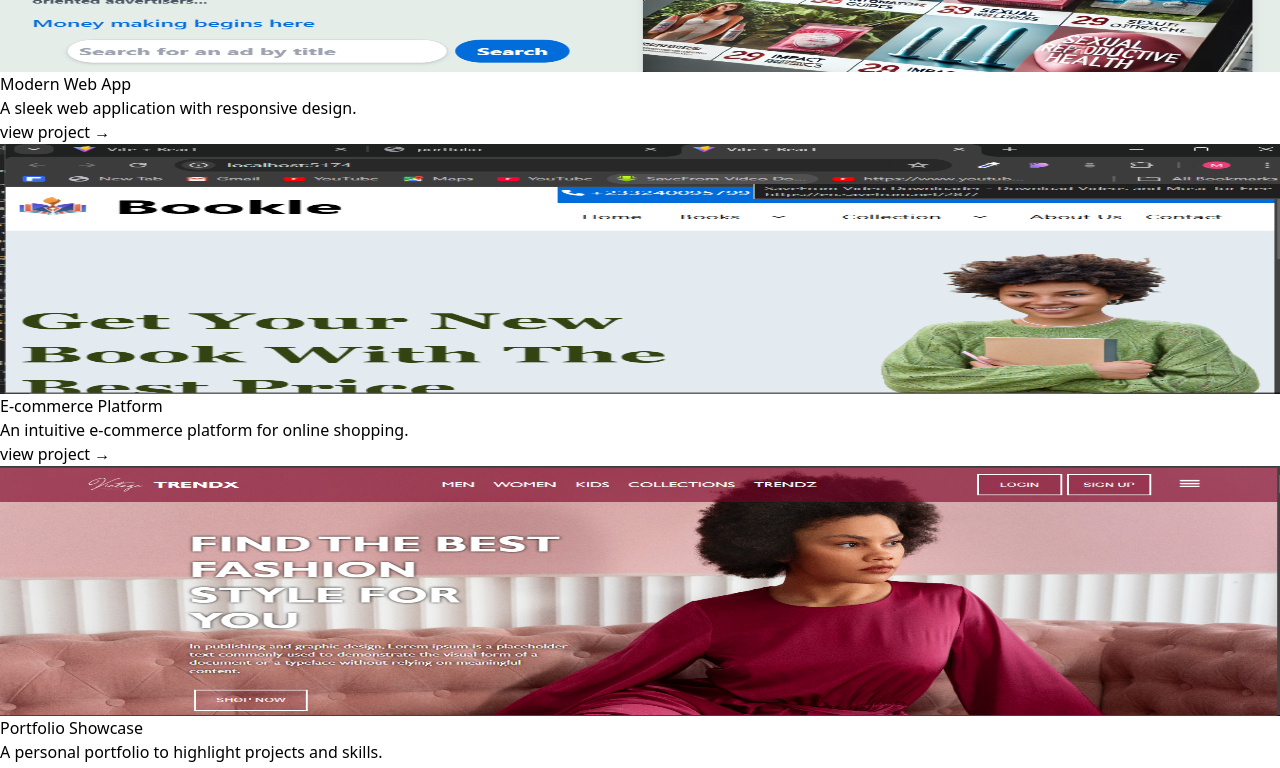
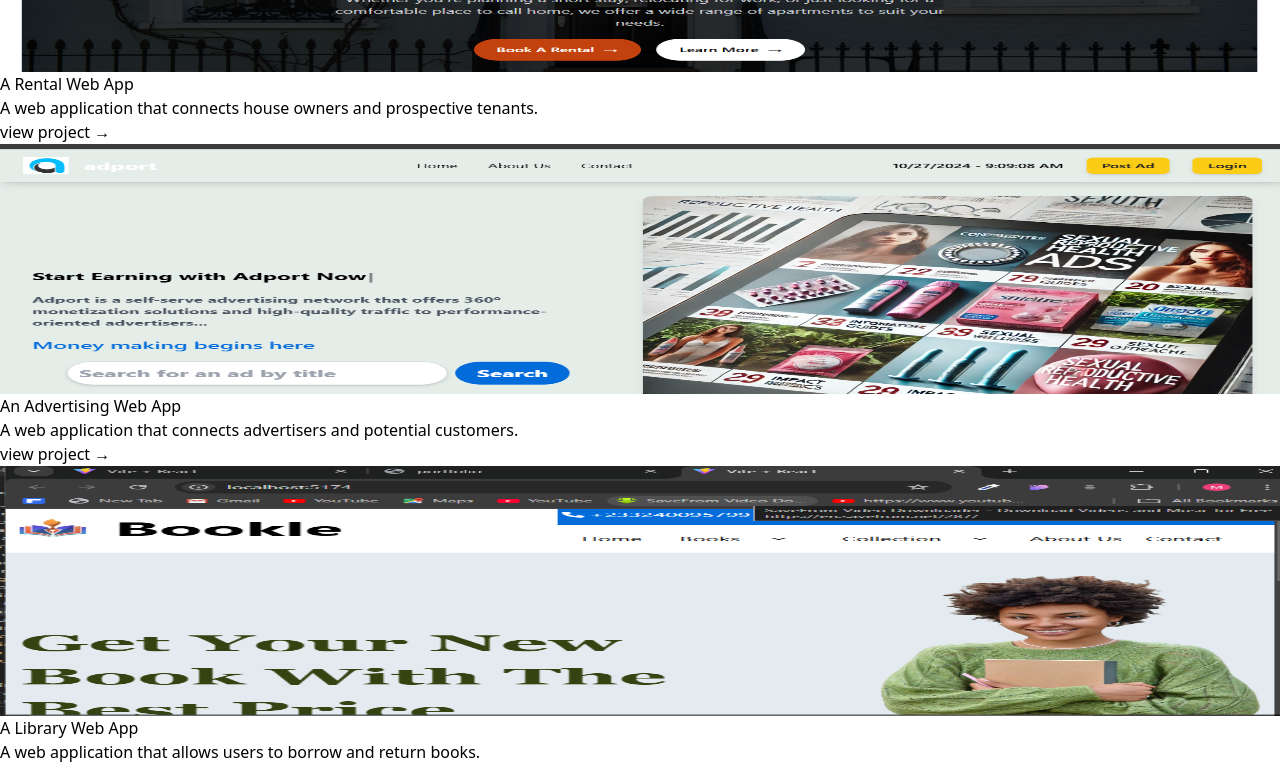
Before and after one commit to mawuse-tech/myportfolio, a React (Vite) app: page /dashboard/link in a window 1280 px wide. Shown: the part 400-1168 px from the top of the page. Built offline with nearby package versions, Linux system fonts and the light colour scheme.

Commit message:
i am working on the final touches

```diff
--- a/src/components/Dashboard/DashboardLayouts.jsx
+++ b/src/components/Dashboard/DashboardLayouts.jsx
@@ -33,26 +33,18 @@ function DashboardLayout() {
       </div>
 
       {/* Main content with Sidebar and Outlet */}
-      <div className="flex flex-1 justify-center">
+      <div className="flex flex-1">
         {/* Sidebar */}
         <div
           className={`${
             isSidebarOpen ? "block" : "hidden"
-          } md:block fixed inset-y-0 left-0 w-64 bg-[#242424] text-pink-800 z-40 md:relative md:translate-x-0 transform transition-transform duration-300 ease-in-out`}
+          } md:block fixed md:sticky top-0 h-screen w-64 bg-[#242424] text-pink-800 z-40 overflow-y-auto`}
         >
           <Sidebar />
         </div>
 
-        {/* Overlay for mobile sidebar */}
-        {isSidebarOpen && (
-          <div
-            className="fixed inset-0 z-30 bg-black opacity-50 md:hidden"
-            onClick={toggleSidebar}
-          ></div>
-        )}
-
         {/* Outlet for main content */}
-        <div className="flex-1 flex justify-center items-center p-6">
+        <div className="flex-1 flex justify-center items-start p-6">
           <div className="w-full max-w-4xl mx-auto">
             <Outlet />
           </div>
--- a/src/components/DashboardLayouts/Contact.jsx
+++ b/src/components/DashboardLayouts/Contact.jsx
@@ -117,7 +117,7 @@ const Contact = () => {
                 <path strokeLinecap="round" strokeLinejoin="round" strokeWidth={2} d="M17.657 16.657L13.414 20.9a1.998 1.998 0 01-2.827 0l-4.244-4.243a8 8 0 1111.314 0z" />
                 <path strokeLinecap="round" strokeLinejoin="round" strokeWidth={2} d="M15 11a3 3 0 11-6 0 3 3 0 016 0z" />
               </svg>
-              <span>Your Location</span>
+              <span>Lapaz, Accra.</span>
             </div>
           </div>
         </motion.div>
--- a/src/components/DashboardLayouts/Resume.jsx
+++ b/src/components/DashboardLayouts/Resume.jsx
@@ -49,11 +49,10 @@ function Resume() {
               <div className="transform transition-all duration-300">
                 <h3 className="text-xl font-bold text-pink-800">Mest Africa (2024)</h3>
                 <ul className="mt-3 space-y-2 text-lg">
-                  {['Built a library web app with an API.',
-                    'Built an apartment rental app with an API.',
-                    'Built an Advert App with an API.',
-                    'Solo project for a software engineering course.',
-                    'Built a portfolio website.'].map((item, index) => (
+                  {['Designed and developed a responsive portfolio website using React, Tailwind CSS to showcase projects and skills.',
+                    'Collaborated with a backend developer to build a rental web app that connects house owners and prospective tenants',
+                    'Collaborated with a team to design and develop an advertising web application using React and Tailwind CSS.',
+                    'Solo project for a software engineering course.'].map((item, index) => (
                     <li key={index}
                         className="flex items-start space-x-2 hover:translate-x-2 transition-transform duration-300"
                         style={{ animationDelay: `${index * 100}ms` }}>
--- a/src/components/Home.jsx
+++ b/src/components/Home.jsx
@@ -53,7 +53,7 @@ function Home() {
                   animate={{ opacity: 1, y: 0 }}
                   transition={{ duration: 0.8, delay: 0.5 }}
                 >
-                  HIRE ME
+                  <Link to="/dashboard/contact">HIRE ME</Link>
                 </motion.button>
 
                 <motion.div
--- a/src/components/MyWork.jsx
+++ b/src/components/MyWork.jsx
@@ -1,32 +1,32 @@
 import React from "react";
 import { motion } from "framer-motion";
-import sn1 from "../assets/images/screen1.png";
-import sn2 from "../assets/images/screen2.png";
-import sn3 from "../assets/images/screen3.png";
+import sn1 from "../assets/images/screen7.png";
+import sn2 from "../assets/images/screen1.png";
+import sn3 from "../assets/images/screen2.png";
 import sn4 from "../assets/images/screen4.png";
-import sn5 from "../assets/images/sreen5.png";
+import sn5 from "../assets/images/screen3.png";
 import sn6 from "../assets/images/sreen6.png";
 
 function MyWork() {
   // Unique titles and descriptions for each image
   const workDetails = [
     {
-      title: "Modern Web App",
-      description: "A sleek web application with responsive design.",
+      title: "A Rental Web App",
+      description: "A web application that connects house owners and prospective tenants.",
       image: sn1,
-      link: "https://example.com/project1",
+      link: "https://renteaze.netlify.app/",
     },
     {
-      title: "E-commerce Platform",
-      description: "An intuitive e-commerce platform for online shopping.",
+      title: "An Advertising Web App",
+      description: "A web application that connects advertisers and potential customers.",
       image: sn2,
-      link: "https://example.com/project2",
+      link: "https://advert-app.netlify.app/",
     },
     {
-      title: "Portfolio Showcase",
-      description: "A personal portfolio to highlight projects and skills.",
+      title: "A Library Web App",
+      description: "A web application that allows users to borrow and return books.",
       image: sn3,
-      link: "https://example.com/project3",
+      link: "https://trailblaze-library.netlify.app/",
     },
     {
       title: "Blog Website",
```
Also changed, not shown: src/assets/images/screen7.png (added).
